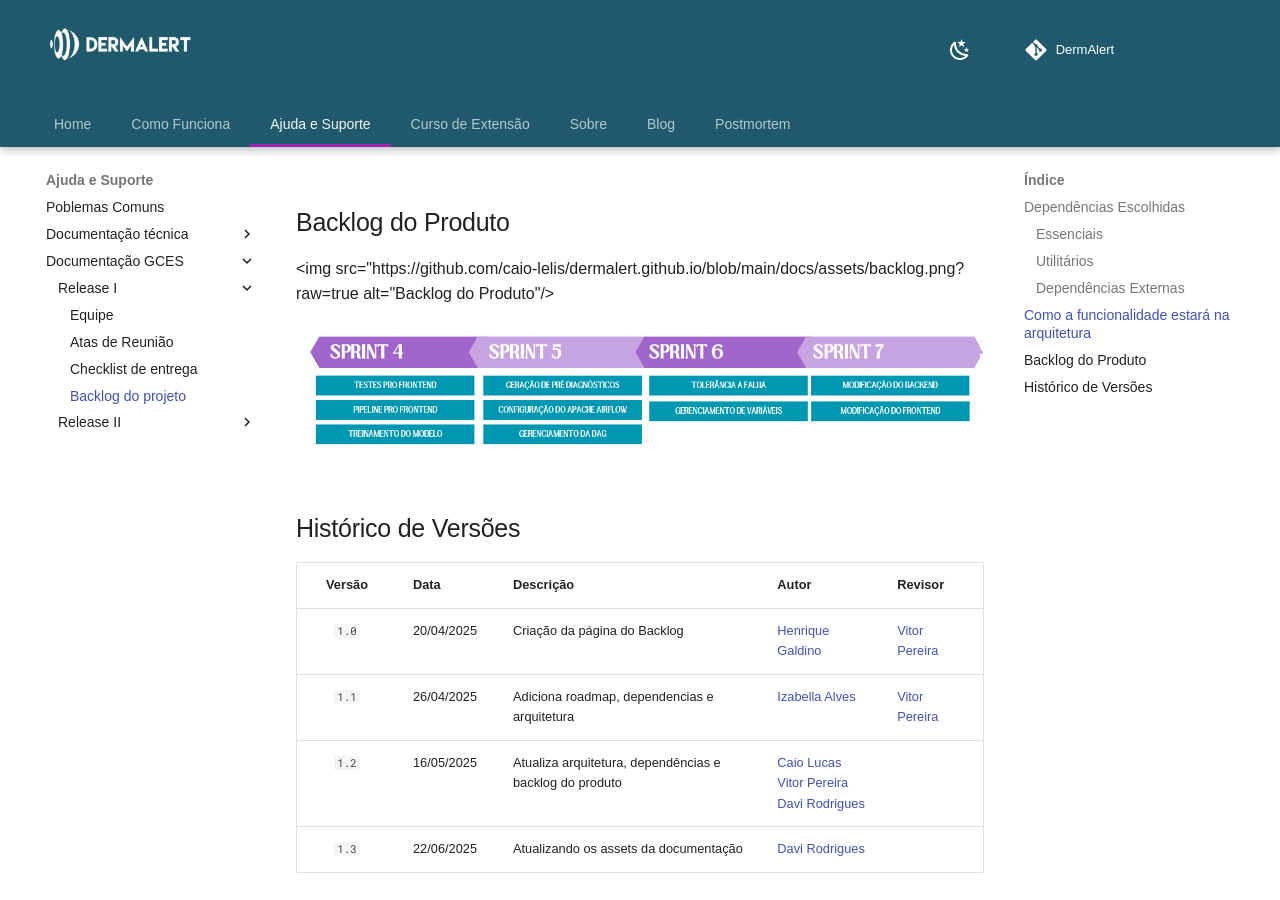
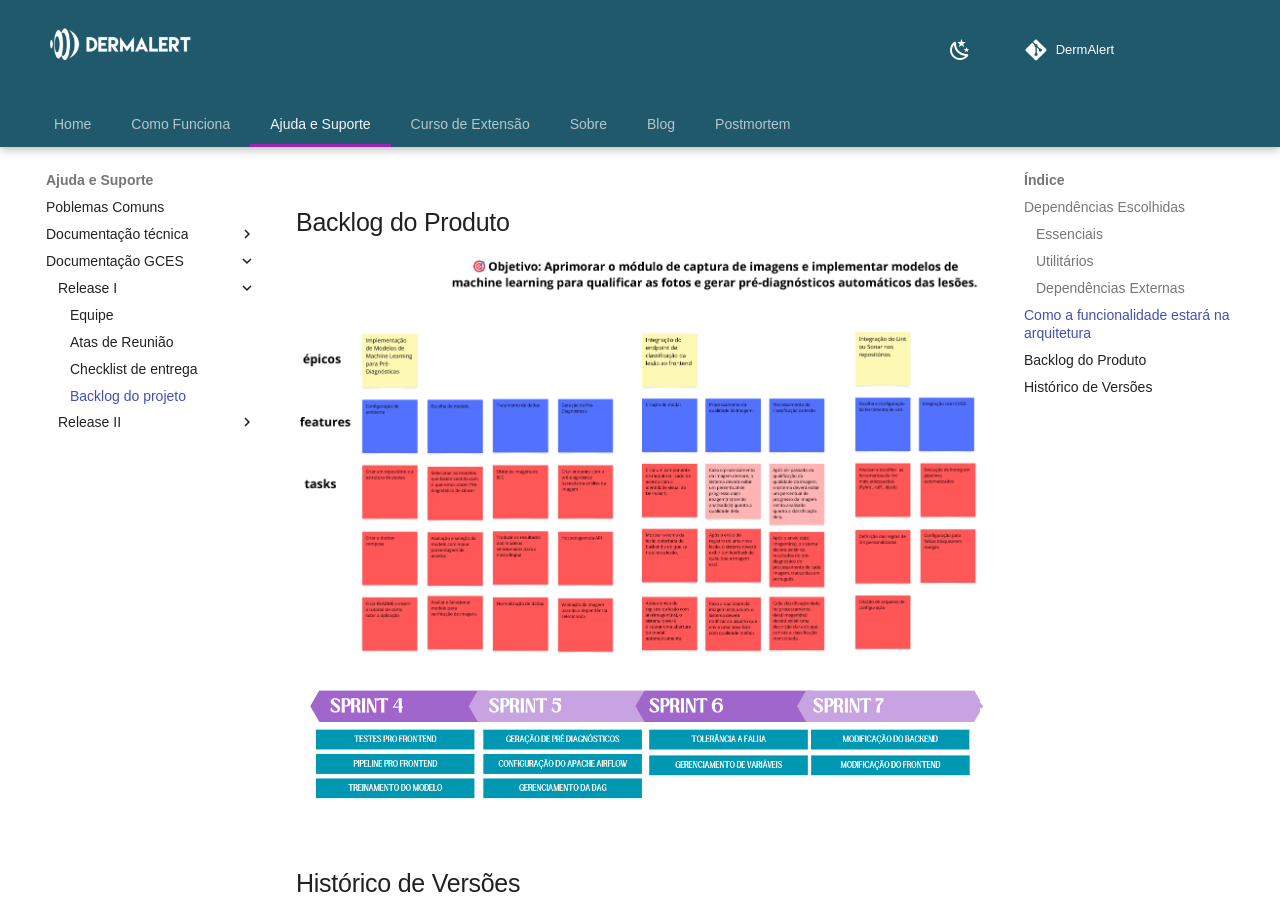
Before and after one commit to caio-lelis/dermalert.github.io, an MkDocs documentation site: the page built from docs/ajuda-e-suporte/documentacao-gces/backlog.md, in a window 1280 px wide and 900 px high, scrolled down 1435 px. Built offline with MkDocs 1.6.1 and Material for MkDocs 9.7.7, drawn with Linux system fonts in a browser that asks for light colours; some web fonts are replaced; comment, search, counter and statistics services are not loaded.

Commit message:
fix:ajustes

```diff
--- a/docs/ajuda-e-suporte/documentacao-gces/backlog.md
+++ b/docs/ajuda-e-suporte/documentacao-gces/backlog.md
@@ -27,7 +27,7 @@
 
 ## Backlog do Produto
 
-<img src="https://github.com/caio-lelis/dermalert.github.io/blob/main/docs/assets/backlog.png?raw=true alt="Backlog do Produto"/>
+<img src="https://github.com/caio-lelis/dermalert.github.io/blob/main/docs/assets/backlog.png?raw=true" alt="Backlog do Produto"/>
 
 <img src="https://github.com/caio-lelis/dermalert.github.io/blob/main/docs/assets/roadmap.png?raw=true" alt="Roadmap"/>
 
```
Also changed, not shown: 1 other file.
